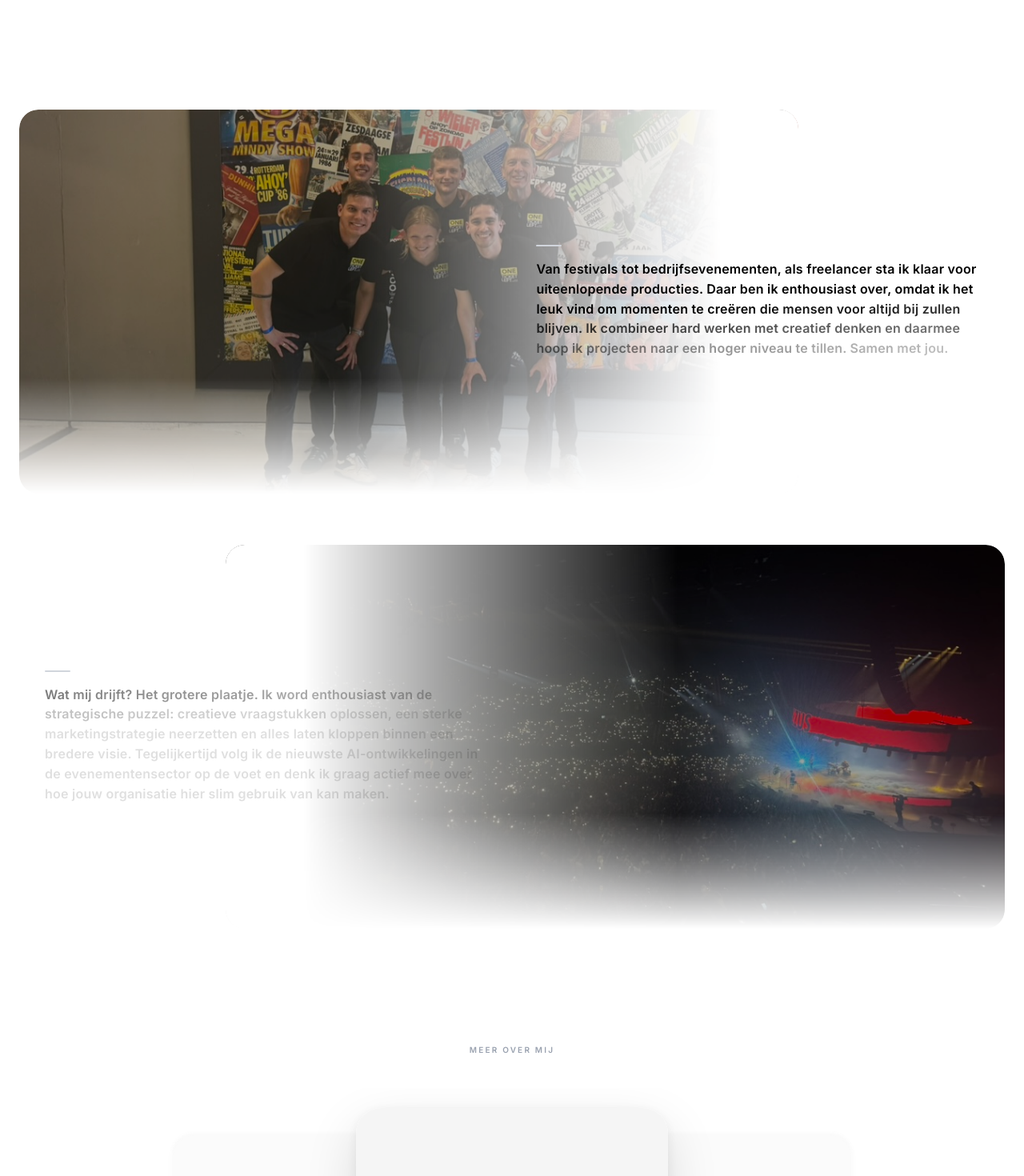
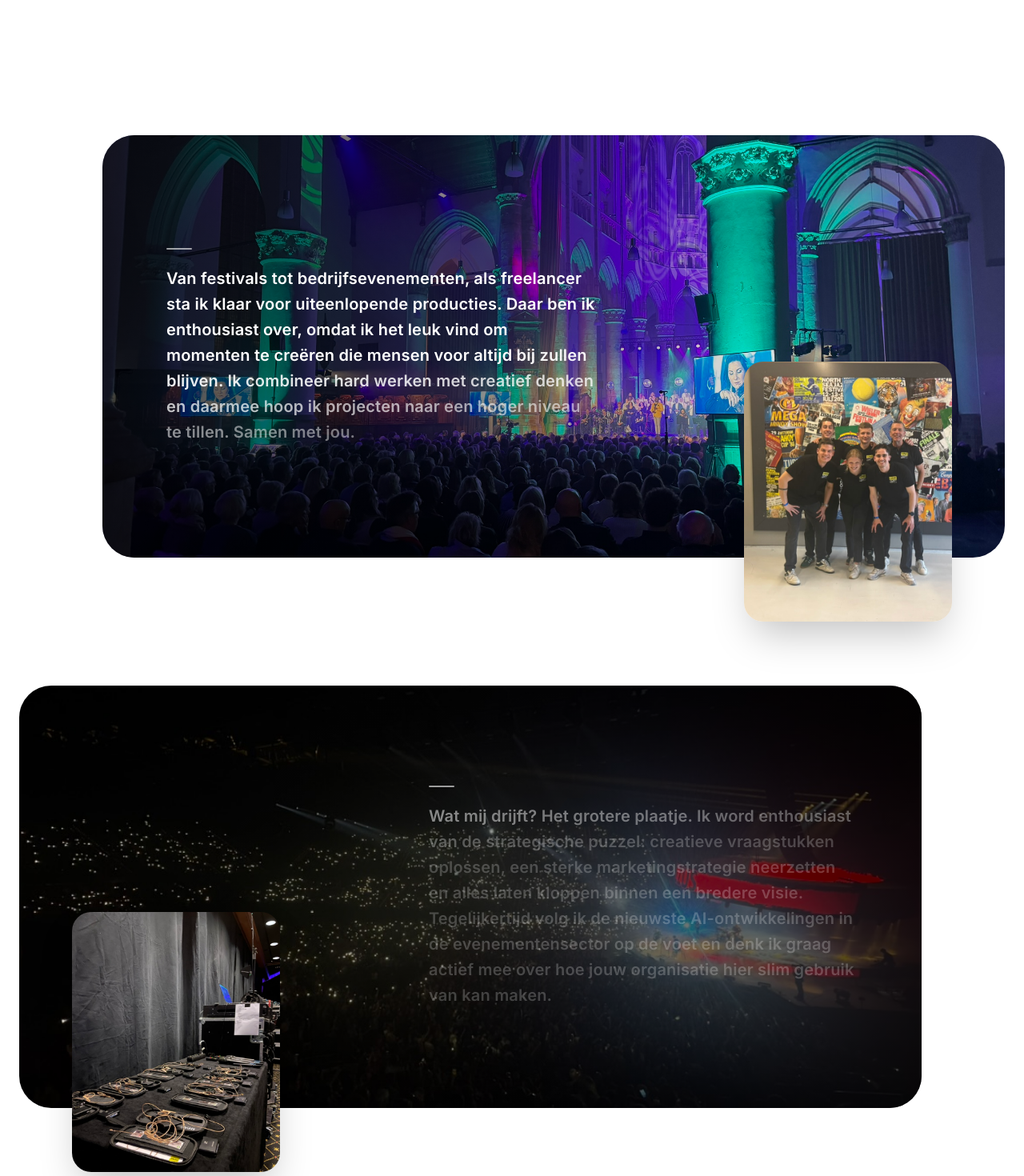
Before and after one commit to LucadikAI/wethecrowd-website, a React (Vite) app: page /over-luca in a window 1280 px wide. Shown: the part 1400-2870 px from the top of the page at 80% size. Built offline with nearby package versions, Linux system fonts and the light colour scheme.

Commit message:
Over mij: quote-secties in TDFW-stijl — grote verspringende foto's met tekstblokken in de foto + accentfoto's

```diff
--- a/src/pages/AboutLuca.tsx
+++ b/src/pages/AboutLuca.tsx
@@ -1,5 +1,5 @@
-import { motion, AnimatePresence, useReducedMotion, useScroll, useTransform, MotionValue } from "motion/react";
-import { useState, useEffect, useRef } from "react";
+import { motion, useReducedMotion, useScroll, useTransform, MotionValue } from "motion/react";
+import { useState, useRef } from "react";
 import { ChevronLeft, ChevronRight } from "lucide-react";
 import VenueSlider from "../components/VenueSlider";
 
@@ -11,45 +11,25 @@ const funFacts = [
   { label: "Aantal evenementen gedraaid in 2025", answer: "19" },
 ];
 
-const sliderPhotos = [
-  { src: '/luca-werk-1.jpg',  pos: 'center' },
-  { src: '/luca-werk-4.jpg',  pos: 'center' },
-  { src: '/luca-werk-6.jpg',  pos: 'center' },
-  { src: '/luca-werk-3.png',  pos: 'center' },
-  { src: '/luca-werk-5.jpg',  pos: 'center' },
-  { src: '/luca-werk-2.jpg',  pos: 'center' },
-  { src: '/luca-werk-7.jpg',  pos: 'center' },
-  { src: '/luca-werk-8.jpg',  pos: 'center' },
-  { src: '/luca-werk-9.jpg',  pos: 'center' },
-  { src: '/luca-werk-10.jpg', pos: 'top'    },
-];
-
 const springEnter = { type: "spring" as const, stiffness: 200, damping: 20 };
 
 const quoteWords = "Van festivals tot bedrijfsevenementen, als freelancer sta ik klaar voor uiteenlopende producties. Daar ben ik enthousiast over, omdat ik het leuk vind om momenten te creëren die mensen voor altijd bij zullen blijven. Ik combineer hard werken met creatief denken en daarmee hoop ik projecten naar een hoger niveau te tillen. Samen met jou.".split(' ');
 
 const quote2Words = "Wat mij drijft? Het grotere plaatje. Ik word enthousiast van de strategische puzzel: creatieve vraagstukken oplossen, een sterke marketingstrategie neerzetten en alles laten kloppen binnen een bredere visie. Tegelijkertijd volg ik de nieuwste AI-ontwikkelingen in de evenementensector op de voet en denk ik graag actief mee over hoe jouw organisatie hier slim gebruik van kan maken.".split(' ');
 
-const quote2Photos = [
-  { src: '/luca-quote2-1.jpg', pos: 'center' },
-  { src: '/luca-quote2-2.jpg', pos: 'center' },
-  { src: '/luca-quote2-3.jpg', pos: 'center' },
-  { src: '/luca-quote2-4.jpg', pos: 'center' },
-  { src: '/luca-quote2-5.jpg', pos: 'center' },
-];
-
-function WordSpan({ word, index, total, scrollYProgress, prefersReducedMotion }: {
+function WordSpan({ word, index, total, scrollYProgress, prefersReducedMotion, light = false }: {
   word: string;
   index: number;
   total: number;
   scrollYProgress: MotionValue<number>;
   prefersReducedMotion: boolean | null;
+  light?: boolean;
 }) {
   const start = (index / total) * 0.55;
   const end = Math.min(start + 0.35, 1);
-  const opacity = useTransform(scrollYProgress, [start, end], [0.12, 1]);
+  const opacity = useTransform(scrollYProgress, [start, end], [light ? 0.22 : 0.12, 1]);
   return (
-    <motion.span style={{ opacity: prefersReducedMotion ? 1 : opacity, color: 'black' }}>
+    <motion.span style={{ opacity: prefersReducedMotion ? 1 : opacity, color: light ? 'white' : 'black' }}>
       {word}{' '}
     </motion.span>
   );
@@ -57,13 +37,11 @@ function WordSpan({ word, index, total, scrollYProgress, prefersReducedMotion }:
 
 export default function AboutLuca() {
   const [showChild, setShowChild] = useState(false);
-  const [sliderIndex, setSliderIndex] = useState(0);
   const [activeFact, setActiveFact] = useState(0);
   const [revealedFact, setRevealedFact] = useState<number | null>(null);
   const touchStartX = useRef(0);
   const lastTouchTime = useRef(0);
   const prefersReducedMotion = useReducedMotion();
-  const [sliderIndex2, setSliderIndex2] = useState(0);
   const quoteSectionRef = useRef<HTMLElement>(null);
   const quoteSectionRef2 = useRef<HTMLElement>(null);
   const { scrollYProgress } = useScroll({
@@ -96,14 +74,6 @@ export default function AboutLuca() {
       diff > 0 ? nextFact() : prevFact();
     }
   };
-
-  useEffect(() => {
-    const timer = setInterval(() => {
-      setSliderIndex(i => (i + 1) % sliderPhotos.length);
-      setSliderIndex2(i => (i + 1) % quote2Photos.length);
-    }, 8000);
-    return () => clearInterval(timer);
-  }, []);
 
   return (
     <motion.div
@@ -167,56 +137,39 @@ export default function AboutLuca() {
       {/* Venue Slider */}
       <VenueSlider />
 
-      {/* Quote Section */}
-      <section ref={quoteSectionRef} className="mt-16">
+      {/* Quote Section — grote foto als leidend element, tekstblok in de foto */}
+      <section ref={quoteSectionRef} className="mt-16 md:mt-24">
         {/* Desktop */}
-        <div className="relative hidden md:block" style={{ height: 'clamp(440px, 60vh, 680px)' }}>
-          {/* Foto — linker 78%, fade-randen + donkere overlay */}
+        <div className="relative hidden md:block">
+          {/* Grote foto — verspringt naar rechts */}
           <motion.div
-            className="absolute top-0 bottom-0 overflow-hidden"
-            initial={prefersReducedMotion ? false : { opacity: 0, scale: 1.03 }}
+            className="relative overflow-hidden rounded-[2.5rem] ml-[10%] mr-6"
+            style={{ height: 'clamp(480px, 66vh, 720px)' }}
+            initial={prefersReducedMotion ? false : { opacity: 0, scale: 1.04 }}
             whileInView={{ opacity: 1, scale: 1 }}
-            viewport={{ once: true, margin: "0px 0px -60px 0px" }}
+            viewport={{ once: true, margin: "0px 0px -80px 0px" }}
             transition={{ duration: 1.0, ease: 'easeOut' }}
-            style={{
-              left: '1.5rem',
-              width: 'calc(78% - 1.5rem)',
-              borderRadius: '1.5rem',
-              maskImage: 'linear-gradient(to right, black 42%, transparent 90%), linear-gradient(to bottom, black 70%, transparent 100%)',
-              maskComposite: 'intersect',
-              WebkitMaskImage: 'linear-gradient(to right, black 42%, transparent 90%), linear-gradient(to bottom, black 70%, transparent 100%)',
-              WebkitMaskComposite: 'source-in',
-            }}
           >
-            <AnimatePresence>
-              <motion.img
-                key={sliderIndex}
-                src={sliderPhotos[sliderIndex].src}
-                alt=""
+            <img
+              src="/luca-werk-6.jpg"
+              alt="Luca aan het werk tijdens een concert"
               className="absolute inset-0 w-full h-full object-cover"
-                style={{ objectPosition: sliderPhotos[sliderIndex].pos }}
-                initial={{ opacity: 0 }}
-                animate={{ opacity: 1 }}
-                exit={{ opacity: 0 }}
-                transition={{ duration: 1.2, ease: 'easeInOut' }}
             />
-            </AnimatePresence>
-            {/* Donkere cinematic overlay */}
-            <div className="absolute inset-0" style={{ background: 'rgba(0,0,0,0.38)' }} />
-          </motion.div>
-
-          {/* Quote tekst + decoratie */}
+            {/* Gradient voor leesbaarheid van het tekstblok */}
+            <div
+              className="absolute inset-0"
+              style={{ background: 'linear-gradient(to right, rgba(0,0,0,0.72) 0%, rgba(0,0,0,0.45) 42%, rgba(0,0,0,0.12) 72%, rgba(0,0,0,0) 100%)' }}
+            />
+            {/* Tekstblok in de foto */}
             <motion.div
-            className="absolute top-0 bottom-0 right-0 z-10 flex items-center"
-            style={{ width: '52%' }}
+              className="absolute left-10 lg:left-16 xl:left-20 top-1/2 -translate-y-1/2 max-w-xl pr-10"
               initial={prefersReducedMotion ? false : { opacity: 0, y: 28 }}
               whileInView={{ opacity: 1, y: 0 }}
-            viewport={{ once: true, margin: "0px 0px -60px 0px" }}
-            transition={{ duration: 0.7, ease: 'easeOut', delay: 0.2 }}
+              viewport={{ once: true, margin: "0px 0px -80px 0px" }}
+              transition={{ duration: 0.7, ease: 'easeOut', delay: 0.25 }}
             >
-            <div className="px-10 lg:px-12 xl:px-14 relative">
-              <div className="w-8 h-0.5 bg-gray-300 rounded-full mb-4" />
-              <blockquote className="font-semibold text-[0.95rem] lg:text-[1rem] leading-[1.55] tracking-[0.015em]">
+              <div className="w-8 h-0.5 bg-white/60 rounded-full mb-5" />
+              <blockquote className="font-semibold text-lg lg:text-xl leading-[1.6] tracking-[0.01em]">
                 {quoteWords.map((word, i) => (
                   <WordSpan
                     key={i}
@@ -225,32 +178,41 @@ export default function AboutLuca() {
                     total={quoteWords.length}
                     scrollYProgress={scrollYProgress}
                     prefersReducedMotion={prefersReducedMotion}
+                    light
                   />
                 ))}
               </blockquote>
-            </div>
+            </motion.div>
+          </motion.div>
+
+          {/* Verspringende accentfoto — valt over de onderrand */}
+          <motion.div
+            className="absolute -bottom-20 right-[7%] w-[220px] lg:w-[260px] aspect-[4/5] rounded-3xl overflow-hidden shadow-2xl hidden lg:block z-10"
+            initial={prefersReducedMotion ? false : { opacity: 0, y: 40 }}
+            whileInView={{ opacity: 1, y: 0 }}
+            viewport={{ once: true, margin: "0px 0px -40px 0px" }}
+            transition={{ ...springEnter, delay: 0.15 }}
+          >
+            <img
+              src="/luca-werk-1.jpg"
+              alt="Luca met team"
+              className="absolute inset-0 w-full h-full object-cover"
+            />
           </motion.div>
         </div>
 
-        {/* Mobiel: foto boven met overlay, quote eronder */}
+        {/* Mobiel: foto met overlappend tekstblok */}
         <div className="md:hidden">
-          <div className="relative overflow-hidden rounded-3xl mx-4 h-72">
-            <AnimatePresence>
-              <motion.img
-                key={sliderIndex}
-                src={sliderPhotos[sliderIndex].src}
-                alt=""
+          <div className="relative overflow-hidden rounded-3xl mx-4 h-[380px]">
+            <img
+              src="/luca-werk-6.jpg"
+              alt="Luca aan het werk tijdens een concert"
               className="absolute inset-0 w-full h-full object-cover"
-                style={{ objectPosition: sliderPhotos[sliderIndex].pos }}
-                initial={{ opacity: 0 }}
-                animate={{ opacity: 1 }}
-                exit={{ opacity: 0 }}
-                transition={{ duration: 1.2, ease: 'easeInOut' }}
             />
-            </AnimatePresence>
-            <div className="absolute inset-0" style={{ background: 'rgba(0,0,0,0.38)' }} />
+            <div className="absolute inset-0" style={{ background: 'rgba(0,0,0,0.22)' }} />
           </div>
-          <div className="px-6 pt-8 pb-4">
+          <div className="relative z-10 -mt-16 mx-6 bg-white rounded-3xl shadow-xl p-6">
+            <div className="w-8 h-0.5 bg-gray-300 rounded-full mb-4" />
             <blockquote className="font-semibold text-sm leading-[1.6] tracking-[0.015em] text-gray-900">
               Van festivals tot bedrijfsevenementen, als freelancer sta ik klaar voor uiteenlopende producties. Daar ben ik enthousiast over, omdat ik het leuk vind om momenten te creëren die mensen voor altijd bij zullen blijven. Ik combineer hard werken met creatief denken en daarmee hoop ik projecten naar een hoger niveau te tillen. Samen met jou.
             </blockquote>
@@ -258,55 +220,38 @@ export default function AboutLuca() {
         </div>
       </section>
 
-      {/* Quote Section 2 — gespiegeld: foto rechts, tekst links */}
-      <section ref={quoteSectionRef2} className="mt-16">
+      {/* Quote Section 2 — gespiegeld: foto verspringt naar links, tekst rechts in de foto */}
+      <section ref={quoteSectionRef2} className="mt-24 md:mt-40">
         {/* Desktop */}
-        <div className="relative hidden md:block" style={{ height: 'clamp(440px, 60vh, 680px)' }}>
-          {/* Foto — rechter 78%, fade op LINKER rand richting tekst */}
+        <div className="relative hidden md:block">
+          {/* Grote foto — verspringt naar links */}
           <motion.div
-            className="absolute top-0 bottom-0 overflow-hidden"
-            initial={prefersReducedMotion ? false : { opacity: 0, scale: 1.03 }}
+            className="relative overflow-hidden rounded-[2.5rem] ml-6 mr-[10%]"
+            style={{ height: 'clamp(480px, 66vh, 720px)' }}
+            initial={prefersReducedMotion ? false : { opacity: 0, scale: 1.04 }}
             whileInView={{ opacity: 1, scale: 1 }}
-            viewport={{ once: true, margin: "0px 0px -60px 0px" }}
+            viewport={{ once: true, margin: "0px 0px -80px 0px" }}
             transition={{ duration: 1.0, ease: 'easeOut' }}
-            style={{
-              right: '1.5rem',
-              width: 'calc(78% - 1.5rem)',
-              borderRadius: '1.5rem',
-              maskImage: 'linear-gradient(to left, black 42%, transparent 90%), linear-gradient(to bottom, black 70%, transparent 100%)',
-              maskComposite: 'intersect',
-              WebkitMaskImage: 'linear-gradient(to left, black 42%, transparent 90%), linear-gradient(to bottom, black 70%, transparent 100%)',
-              WebkitMaskComposite: 'source-in',
-            }}
           >
-            <AnimatePresence>
-              <motion.img
-                key={sliderIndex2}
-                src={quote2Photos[sliderIndex2].src}
-                alt=""
+            <img
+              src="/luca-quote2-1.jpg"
+              alt="Uitverkochte arena tijdens een show"
               className="absolute inset-0 w-full h-full object-cover"
-                style={{ objectPosition: quote2Photos[sliderIndex2].pos }}
-                initial={{ opacity: 0 }}
-                animate={{ opacity: 1 }}
-                exit={{ opacity: 0 }}
-                transition={{ duration: 1.2, ease: 'easeInOut' }}
             />
-            </AnimatePresence>
-            <div className="absolute inset-0" style={{ background: 'rgba(0,0,0,0.38)' }} />
-          </motion.div>
-
-          {/* Quote tekst + decoratie — links */}
+            <div
+              className="absolute inset-0"
+              style={{ background: 'linear-gradient(to left, rgba(0,0,0,0.72) 0%, rgba(0,0,0,0.45) 42%, rgba(0,0,0,0.12) 72%, rgba(0,0,0,0) 100%)' }}
+            />
+            {/* Tekstblok in de foto — rechts */}
             <motion.div
-            className="absolute top-0 bottom-0 left-0 z-10 flex items-center"
-            style={{ width: '52%' }}
+              className="absolute right-10 lg:right-16 xl:right-20 top-1/2 -translate-y-1/2 max-w-xl pl-10"
               initial={prefersReducedMotion ? false : { opacity: 0, y: 28 }}
               whileInView={{ opacity: 1, y: 0 }}
-            viewport={{ once: true, margin: "0px 0px -60px 0px" }}
-            transition={{ duration: 0.7, ease: 'easeOut', delay: 0.2 }}
+              viewport={{ once: true, margin: "0px 0px -80px 0px" }}
+              transition={{ duration: 0.7, ease: 'easeOut', delay: 0.25 }}
             >
-            <div className="px-10 lg:px-12 xl:px-14 relative">
-              <div className="w-8 h-0.5 bg-gray-300 rounded-full mb-4" />
-              <blockquote className="font-semibold text-[0.95rem] lg:text-[1rem] leading-[1.55] tracking-[0.015em]">
+              <div className="w-8 h-0.5 bg-white/60 rounded-full mb-5" />
+              <blockquote className="font-semibold text-lg lg:text-xl leading-[1.6] tracking-[0.01em]">
                 {quote2Words.map((word, i) => (
                   <WordSpan
                     key={i}
@@ -315,32 +260,41 @@ export default function AboutLuca() {
                     total={quote2Words.length}
                     scrollYProgress={scrollYProgress2}
                     prefersReducedMotion={prefersReducedMotion}
+                    light
                   />
                 ))}
               </blockquote>
-            </div>
+            </motion.div>
+          </motion.div>
+
+          {/* Verspringende accentfoto — valt over de onderrand, links */}
+          <motion.div
+            className="absolute -bottom-20 left-[7%] w-[220px] lg:w-[260px] aspect-[4/5] rounded-3xl overflow-hidden shadow-2xl hidden lg:block z-10"
+            initial={prefersReducedMotion ? false : { opacity: 0, y: 40 }}
+            whileInView={{ opacity: 1, y: 0 }}
+            viewport={{ once: true, margin: "0px 0px -40px 0px" }}
+            transition={{ ...springEnter, delay: 0.15 }}
+          >
+            <img
+              src="/luca-werk-8.jpg"
+              alt="Backstage voorbereiding met microfoons"
+              className="absolute inset-0 w-full h-full object-cover"
+            />
           </motion.div>
         </div>
 
-        {/* Mobiel: foto boven, quote eronder */}
+        {/* Mobiel: foto met overlappend tekstblok */}
         <div className="md:hidden">
-          <div className="relative overflow-hidden rounded-3xl mx-4 h-72">
-            <AnimatePresence>
-              <motion.img
-                key={sliderIndex2}
-                src={quote2Photos[sliderIndex2].src}
-                alt=""
+          <div className="relative overflow-hidden rounded-3xl mx-4 h-[380px]">
+            <img
+              src="/luca-quote2-1.jpg"
+              alt="Uitverkochte arena tijdens een show"
               className="absolute inset-0 w-full h-full object-cover"
-                style={{ objectPosition: quote2Photos[sliderIndex2].pos }}
-                initial={{ opacity: 0 }}
-                animate={{ opacity: 1 }}
-                exit={{ opacity: 0 }}
-                transition={{ duration: 1.2, ease: 'easeInOut' }}
             />
-            </AnimatePresence>
-            <div className="absolute inset-0" style={{ background: 'rgba(0,0,0,0.38)' }} />
+            <div className="absolute inset-0" style={{ background: 'rgba(0,0,0,0.22)' }} />
           </div>
-          <div className="px-6 pt-8 pb-4">
+          <div className="relative z-10 -mt-16 mx-6 bg-white rounded-3xl shadow-xl p-6">
+            <div className="w-8 h-0.5 bg-gray-300 rounded-full mb-4" />
             <blockquote className="font-semibold text-sm leading-[1.6] tracking-[0.015em] text-gray-900">
               Wat mij drijft? Het grotere plaatje. Ik word enthousiast van de strategische puzzel: creatieve vraagstukken oplossen, een sterke marketingstrategie neerzetten en alles laten kloppen binnen een bredere visie. Tegelijkertijd volg ik de nieuwste AI-ontwikkelingen in de evenementensector op de voet en denk ik graag actief mee over hoe jouw organisatie hier slim gebruik van kan maken.
             </blockquote>
@@ -349,7 +303,7 @@ export default function AboutLuca() {
       </section>
 
       {/* Fun Facts Carousel */}
-      <div className="mt-20 md:mt-36">
+      <div className="mt-20 md:mt-44">
         <div className="container mx-auto px-6">
           <motion.p
             initial={prefersReducedMotion ? false : { opacity: 0, y: 10 }}
```
Lines whose indentation alone changed are shown as unchanged.
